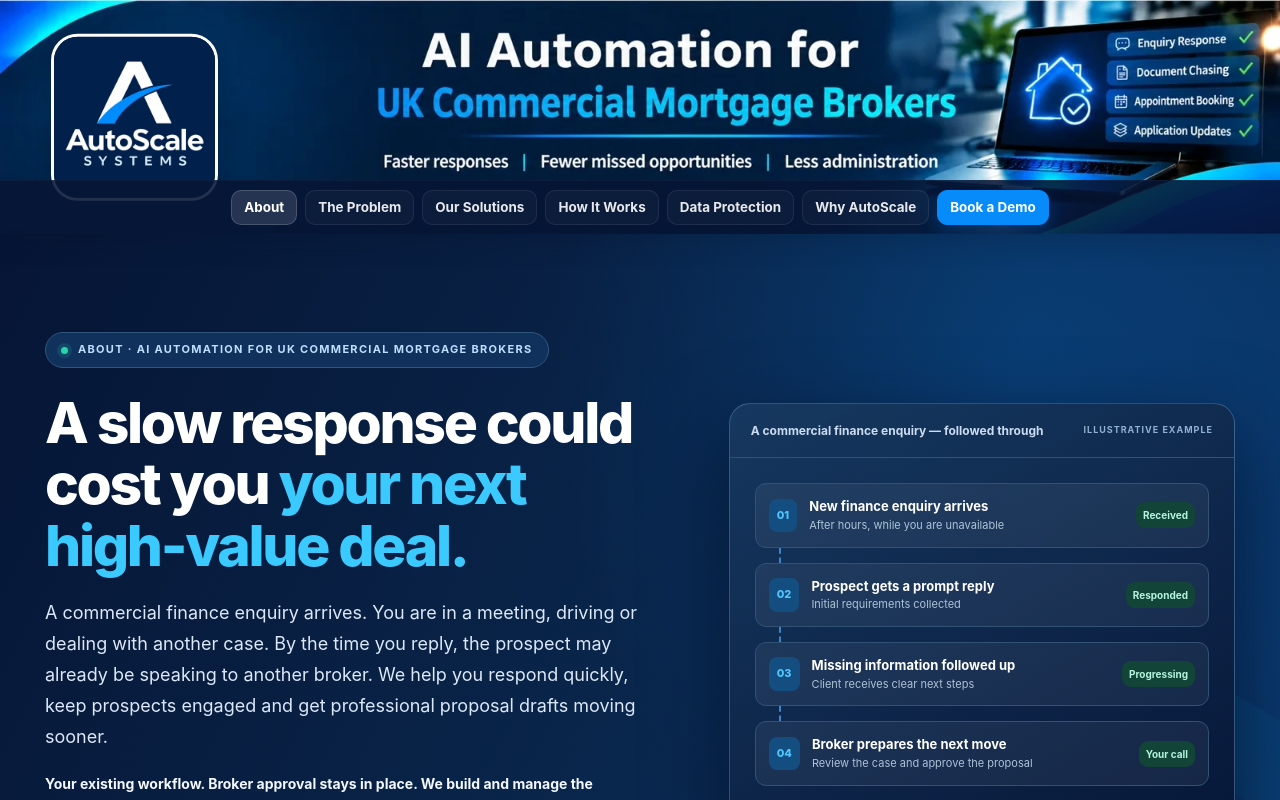
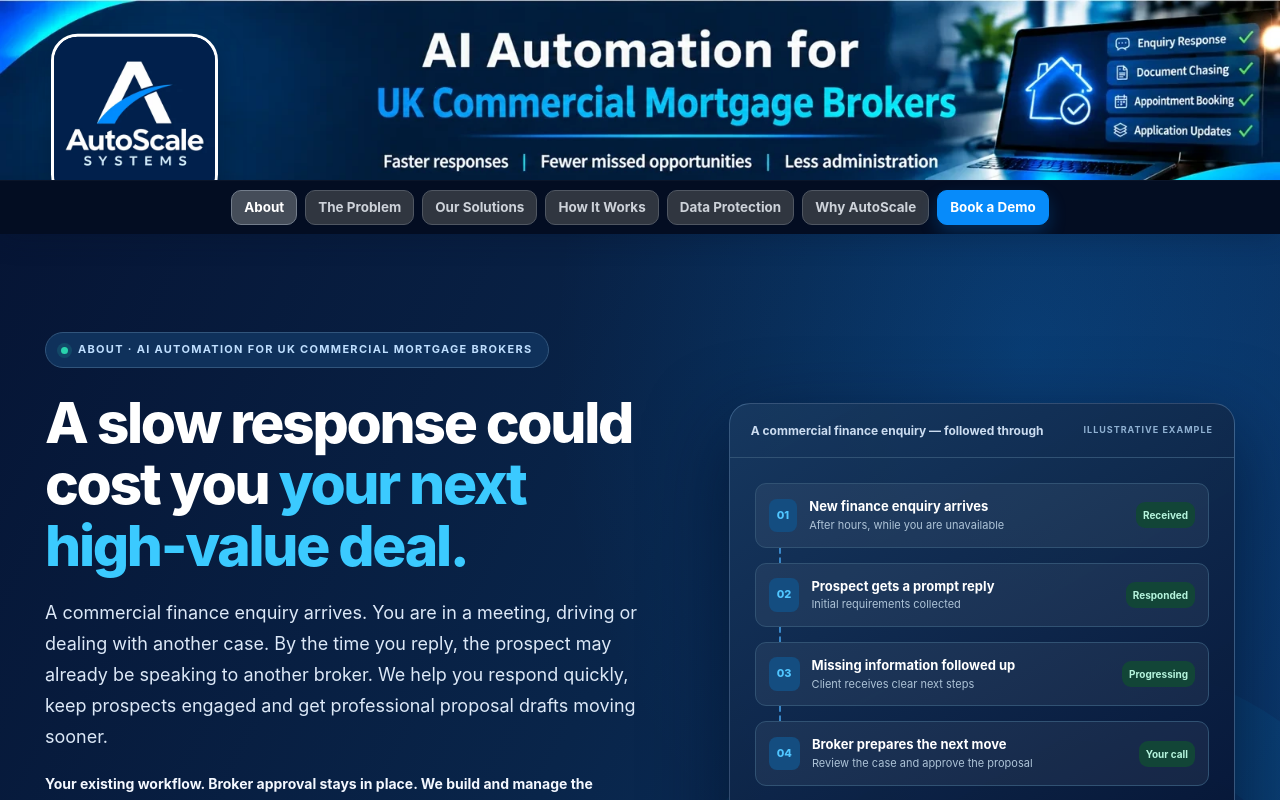
Before and after one commit to 29covv/autoscale-site, a React (Vite) app: page / in a window 1280 px wide. Shown: the top 800 px of the page. Built offline with nearby package versions, Linux system fonts and the light colour scheme.

Commit message:
Update App.css

```diff
--- a/src/App.css
+++ b/src/App.css
@@ -132,3 +132,29 @@ section[id], .about-group[id] {
     min-height: 54px !important;
   }
 }
+
+/* AutoScale - dark charcoal buttons */
+
+.banner-sticky-header .header-nav-shell {
+  background: #030D22 !important;
+  border-color: #344765 !important;
+}
+
+.banner-sticky-header .nav-links .section-link:not(.nav-last) {
+  background: #303640 !important;
+  color: #CDD2D9 !important;
+  border: 1px solid #505762 !important;
+}
+
+.banner-sticky-header .nav-links .section-link:not(.nav-last):hover,
+.banner-sticky-header .nav-links .section-link:not(.nav-last).active {
+  background: #454D59 !important;
+  color: #FFFFFF !important;
+  border-color: #737D8B !important;
+}
+
+.banner-sticky-header .nav-links .nav-last {
+  background: #078BFA !important;
+  color: #FFFFFF !important;
+  border-color: #078BFA !important;
+}
```
